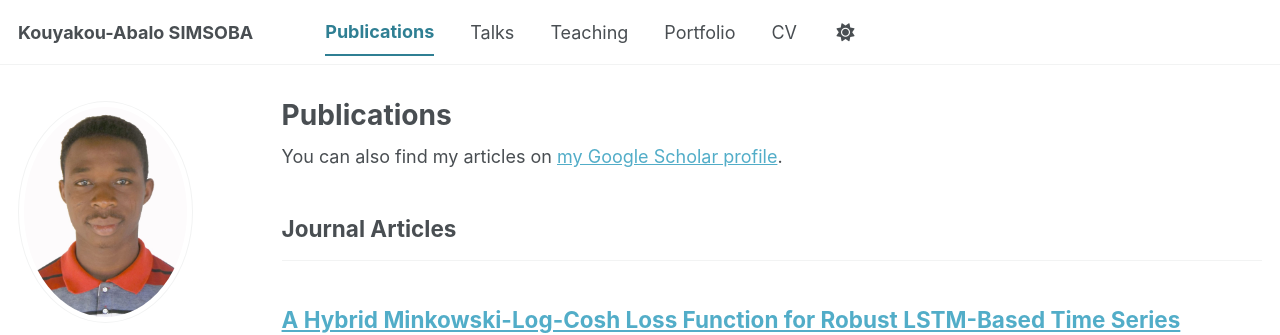
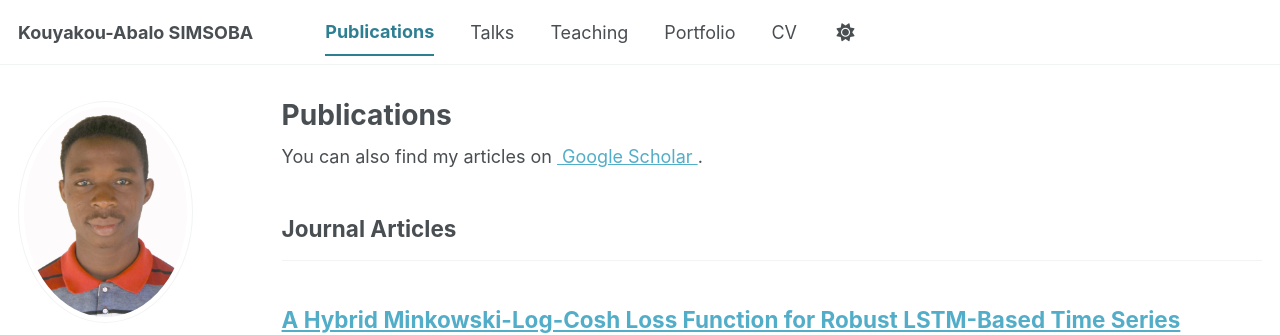
Before and after one commit to simsoba-research/simsoba-research.github.io, a Jekyll site: the page built from _pages/publications.html, in a window 1280 px wide. Shown: the top 335 px of the page. Built offline with Jekyll 4.4.1, drawn with Linux system fonts in a browser that asks for light colours; some web fonts are replaced; a script bundle is joined from its source files by our own code; library files that are not in the unit come from our copies.

Commit message:
Update publications.html

```diff
--- a/_pages/publications.html
+++ b/_pages/publications.html
@@ -6,9 +6,8 @@ author_profile: true
 ---
 
 {% if site.author.googlescholar %}
-  <div class="wordwrap">You can also find my articles on <a href="{{site.author.googlescholar}}">my Google Scholar profile</a>.</div>
+  <div class="wordwrap">You can also find my articles on <a href="{{site.author.googlescholar}}"> Google Scholar </a>.</div>
 {% endif %}
-
 {% include base_path %}
 
 <!-- New style rendering if publication categories are defined -->
```
